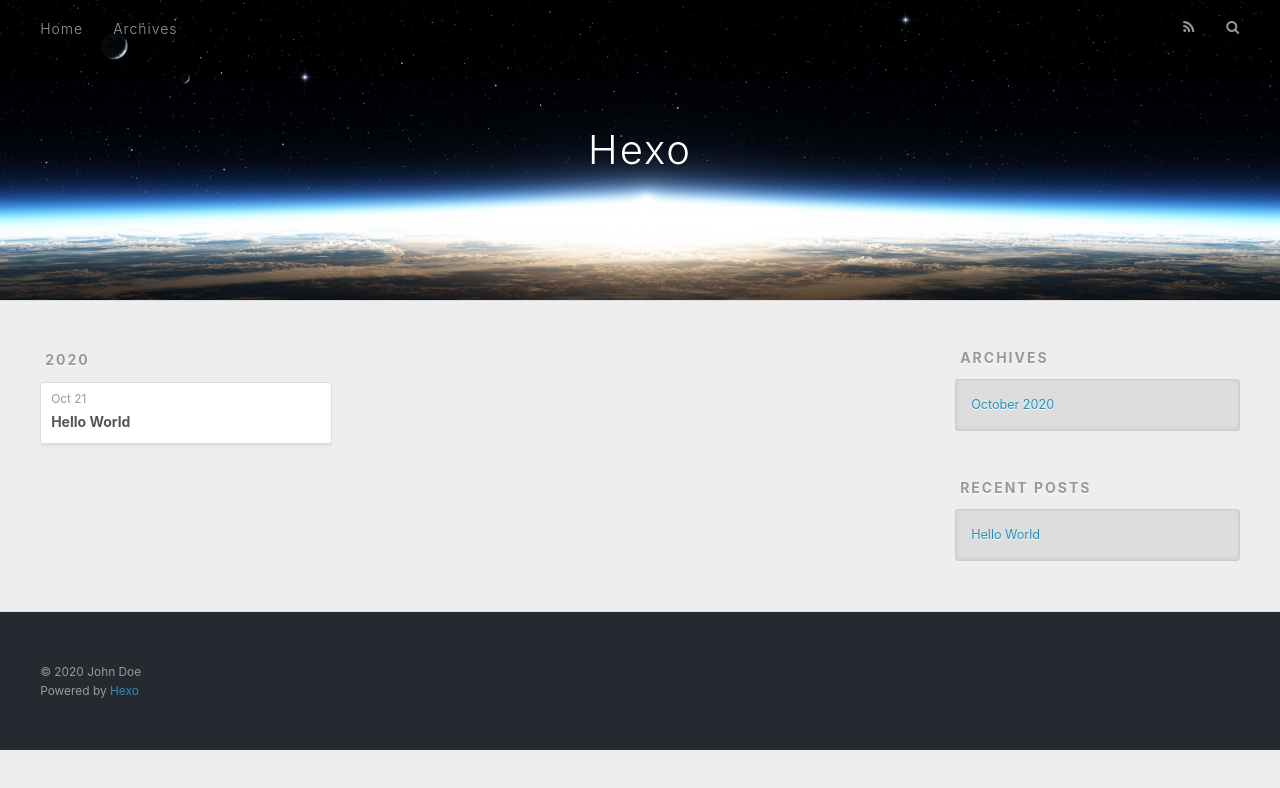
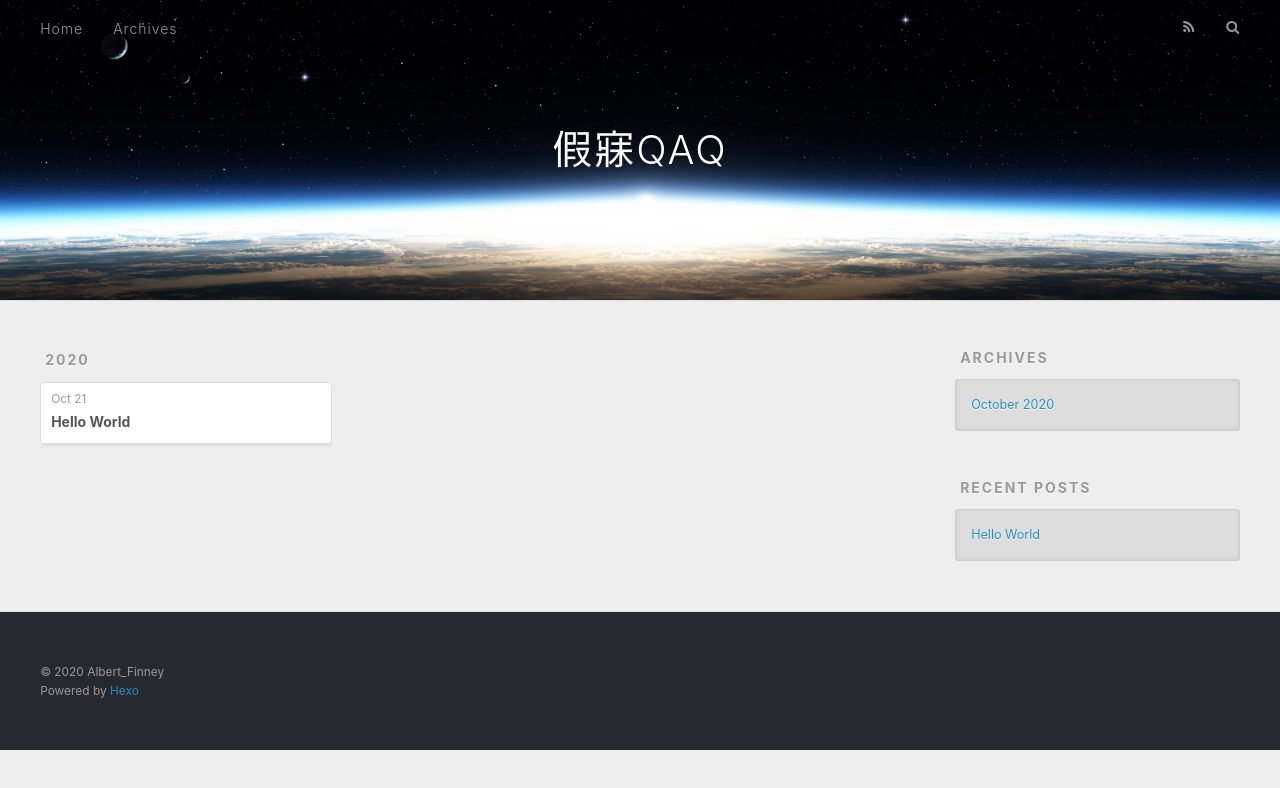
Before and after one commit to dengwenke/dengwenke.github.io, a plain HTML site: page archives/2020/10/index.html in a window 1280 px wide. Drawn offline with nearby package versions, Linux system fonts and the light colour scheme.

Commit message:
Site updated: 2020-10-21 14:33:53

```diff
--- a/archives/2020/10/index.html
+++ b/archives/2020/10/index.html
@@ -5,17 +5,17 @@
 
 
 
-  <title>Archives: 2020/10 | Hexo</title>
+  <title>Archives: 2020/10 | 假寐QAQ</title>
   <meta name="viewport" content="width=device-width, initial-scale=1, maximum-scale=1">
   <meta property="og:type" content="website">
-<meta property="og:title" content="Hexo">
+<meta property="og:title" content="假寐QAQ">
 <meta property="og:url" content="http://example.com/archives/2020/10/index.html">
-<meta property="og:site_name" content="Hexo">
+<meta property="og:site_name" content="假寐QAQ">
 <meta property="og:locale" content="en_US">
-<meta property="article:author" content="John Doe">
+<meta property="article:author" content="Albert_Finney">
 <meta name="twitter:card" content="summary">
 
-    <link rel="alternate" href="/atom.xml" title="Hexo" type="application/atom+xml">
+    <link rel="alternate" href="/atom.xml" title="假寐QAQ" type="application/atom+xml">
 
 
     <link rel="icon" href="/favicon.png">
@@ -36,7 +36,7 @@
   <div id="header-outer" class="outer">
     <div id="header-title" class="inner">
       <h1 id="logo-wrap">
-        <a href="/" id="logo">Hexo</a>
+        <a href="/" id="logo">假寐QAQ</a>
       </h1>
 
     </div>
@@ -141,7 +141,7 @@
 
   <div class="outer">
     <div id="footer-info" class="inner">
-      &copy; 2020 John Doe<br>
+      &copy; 2020 Albert_Finney<br>
       Powered by <a href="http://hexo.io/" target="_blank">Hexo</a>
     </div>
   </div>
```
Also changed, not shown: 2020/10/21/hello-world/index.html (+6 -6 lines), archives/2020/index.html (+7 -7 lines), archives/index.html (+7 -7 lines), index.html (+7 -7 lines).
